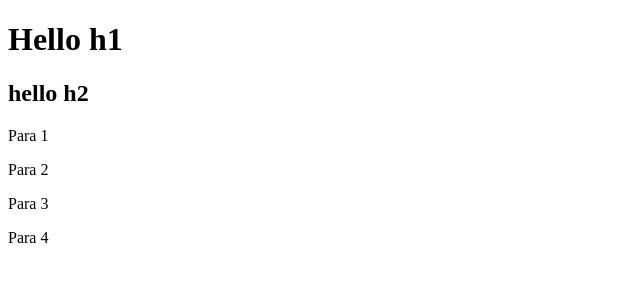
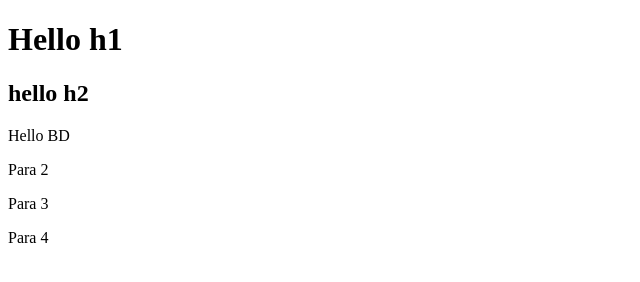
Before and after one commit to Shaniza/JavaScript-DOM-1, a plain HTML site: page index.html in a window 1280 px wide. Shown: the full height of the page, 0-640 px from the left. Drawn offline with Linux system fonts and the light colour scheme.

Commit message:
used array index paragraph[0] to change text od index 0

```diff
--- a/index.html
+++ b/index.html
@@ -16,7 +16,7 @@
 </body>
 <script>
     let paragraph = document.getElementsByTagName("p");
-    paragraph.innerHTML = "Hello BD";
+    paragraph[0].innerHTML = "Hello BD";
     console.log(paragraph)
 
 </script>
```
